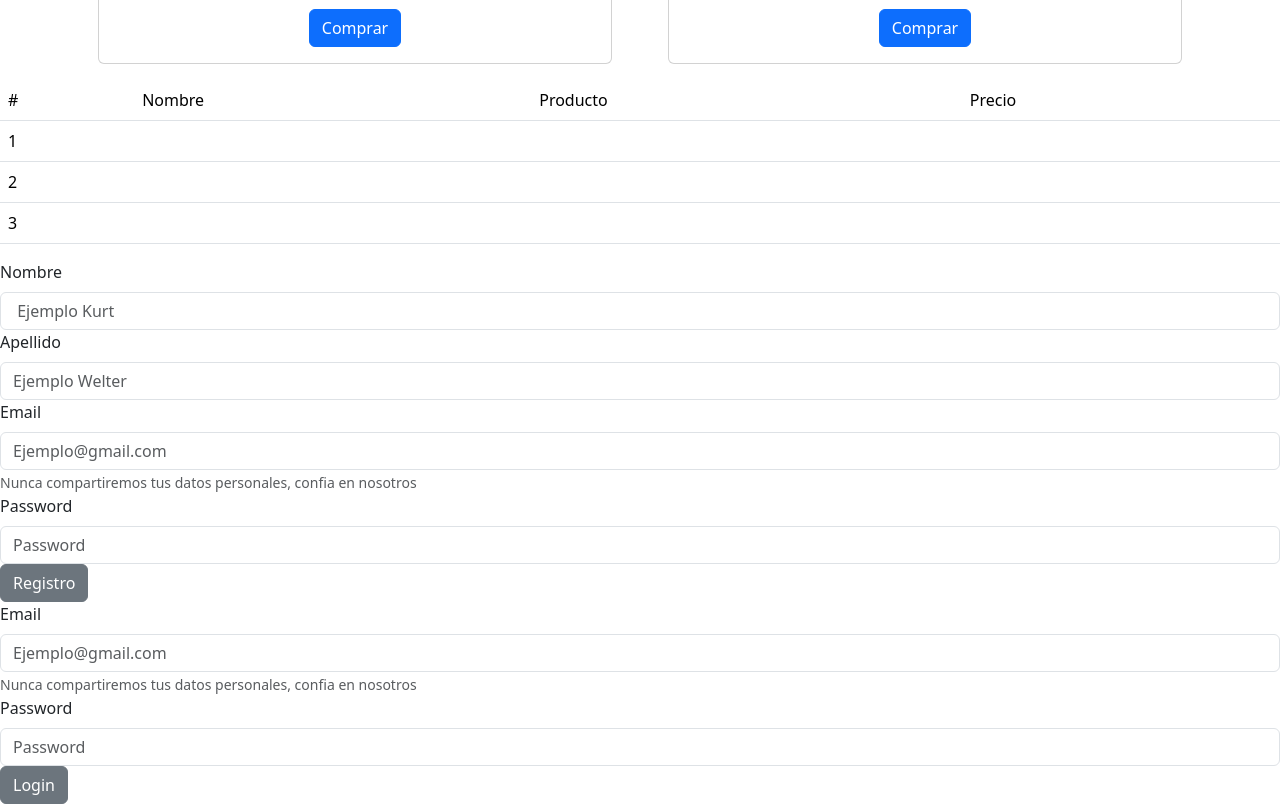
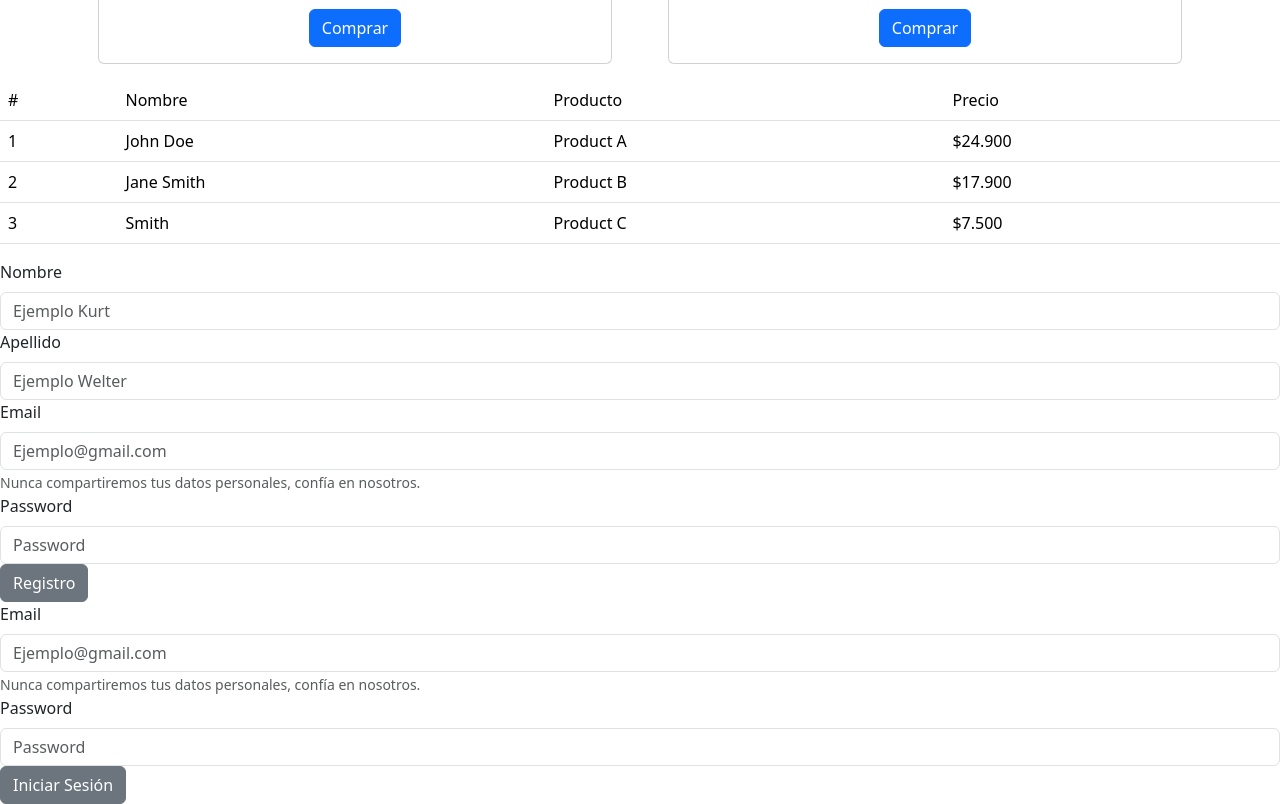
Before and after one commit to KurtWelter/Examen-Front, a React (Create React App) app: page / in a window 1280 px wide. Shown: the part 2500-3304 px from the top of the page. Built offline with nearby package versions, Linux system fonts and the light colour scheme.

Commit message:
se mejoro un poco

```diff
--- a/package.json
+++ b/package.json
@@ -11,6 +11,7 @@
     "react": "^18.2.0",
     "react-bootstrap": "^2.7.2",
     "react-dom": "^18.2.0",
+    "react-router-dom": "^6.10.0",
     "react-scripts": "5.0.1",
     "web-vitals": "^2.1.4"
   },
--- a/src/compon/Crearcuenta/CrearCuenta.js
+++ b/src/compon/Crearcuenta/CrearCuenta.js
@@ -1,33 +1,32 @@
 import { Button, Form } from "react-bootstrap";
-const crearcuenta = () => {
+
+const CrearCuenta = () => {
   return (
     <div>
       <Form>
-        <Form.Group>
+        <Form.Group controlId="formBasicNombre">
           <Form.Label>Nombre</Form.Label>
-          <Form.Control type="Nombre" placeholder=" Ejemplo Kurt" />
+          <Form.Control type="text" placeholder="Ejemplo Kurt" />
         </Form.Group>
-      </Form>
-      <Form>
-        <Form.Group>
+
+        <Form.Group controlId="formBasicApellido">
           <Form.Label>Apellido</Form.Label>
-          <Form.Control type="Apellido" placeholder="Ejemplo Welter" />
+          <Form.Control type="text" placeholder="Ejemplo Welter" />
         </Form.Group>
-      </Form>
-      <Form>
-        <Form.Group>
+
+        <Form.Group controlId="formBasicEmail">
           <Form.Label>Email</Form.Label>
-          <Form.Control type="Email" placeholder="Ejemplo@gmail.com" />
+          <Form.Control type="email" placeholder="Ejemplo@gmail.com" />
           <Form.Text className="text-muted">
-            Nunca compartiremos tus datos personales, confia en nosotros
+            Nunca compartiremos tus datos personales, confía en nosotros.
           </Form.Text>
         </Form.Group>
-      </Form>
-      <Form>
-        <Form.Group>
+
+        <Form.Group controlId="formBasicPassword">
           <Form.Label>Password</Form.Label>
-          <Form.Control type="Password" placeholder="Password" />
+          <Form.Control type="password" placeholder="Password" />
         </Form.Group>
+
         <Button variant="secondary" type="submit">
           Registro
         </Button>
@@ -36,4 +35,4 @@ const crearcuenta = () => {
   );
 };
 
-export default crearcuenta;
+export default CrearCuenta;
--- a/src/compon/Crearcuenta/Iniciar/IniciarSecion/IniciarSecion.js
+++ b/src/compon/Crearcuenta/Iniciar/IniciarSecion/IniciarSecion.js
@@ -1,27 +1,28 @@
 import { Button, Form } from "react-bootstrap";
-const iniciarsecion = () => {
+
+const IniciarSesion = () => {
   return (
     <div>
       <Form>
-        <Form.Group>
+        <Form.Group controlId="formBasicEmail">
           <Form.Label>Email</Form.Label>
-          <Form.Control type="Email" placeholder="Ejemplo@gmail.com" />
+          <Form.Control type="email" placeholder="Ejemplo@gmail.com" />
           <Form.Text className="text-muted">
-            Nunca compartiremos tus datos personales, confia en nosotros
+            Nunca compartiremos tus datos personales, confía en nosotros.
           </Form.Text>
         </Form.Group>
-      </Form>
-      <Form>
-        <Form.Group>
+
+        <Form.Group controlId="formBasicPassword">
           <Form.Label>Password</Form.Label>
-          <Form.Control type="Password" placeholder="Password" />
+          <Form.Control type="password" placeholder="Password" />
         </Form.Group>
+
         <Button variant="secondary" type="submit">
-          Login
+          Iniciar Sesión
         </Button>
       </Form>
     </div>
   );
 };
 
-export default iniciarsecion;
+export default IniciarSesion;
--- a/src/componett/Perfil/Perfil.js
+++ b/src/componett/Perfil/Perfil.js
@@ -1,7 +1,6 @@
-import s from "./Perfil.module.css";
 const Perfil = () => {
   return (
-    <table class="table">
+    <table className="table">
       <thead>
         <tr>
           <th scope="col">#</th>
@@ -13,20 +12,21 @@ const Perfil = () => {
       <tbody>
         <tr>
           <th scope="row">1</th>
-          <td></td>
-          <td></td>
-          <td></td>
+          <td>John Doe</td>
+          <td>Product A</td>
+          <td>$24.900</td>
         </tr>
         <tr>
           <th scope="row">2</th>
-          <td></td>
-          <td></td>
-          <td></td>
+          <td>Jane Smith</td>
+          <td>Product B</td>
+          <td>$17.900</td>
         </tr>
         <tr>
           <th scope="row">3</th>
-          <td colspan="2"></td>
-          <td></td>
+          <td>Smith</td>
+          <td>Product C</td>
+          <td>$7.500</td>
         </tr>
       </tbody>
     </table>
```
Also changed, not shown: 1 other file (tests, documents, lock files or other folders).
